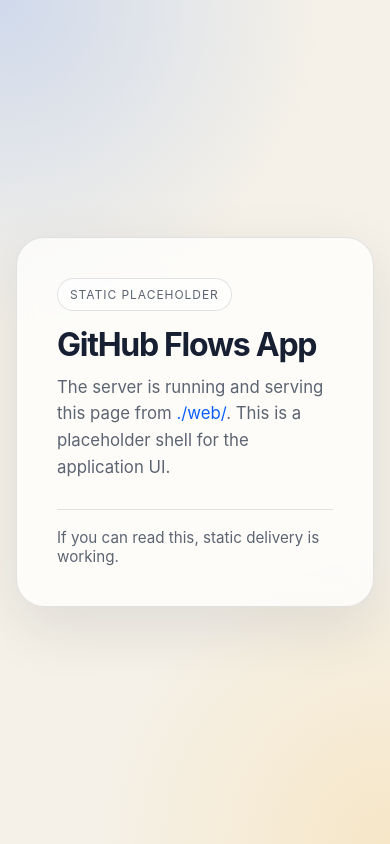
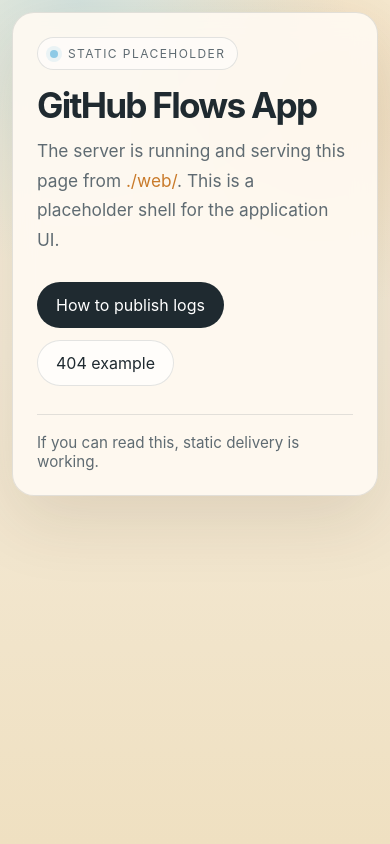
Before and after one commit to flancer32/github-flows-app, a website: page web/index.html in a window 390 px wide. Drawn offline with Linux system fonts and the light colour scheme.

Commit message:
Add log workspace docs and shared static styles

```diff
--- a/web/index.html
+++ b/web/index.html
@@ -4,90 +4,23 @@
     <meta charset="utf-8">
     <meta name="viewport" content="width=device-width, initial-scale=1">
     <title>GitHub Flows App</title>
-    <style>
-      :root {
-        color-scheme: light;
-        --bg: #f5f1e8;
-        --fg: #172033;
-        --muted: #5d6472;
-        --card: rgba(255, 255, 255, 0.74);
-        --line: rgba(23, 32, 51, 0.12);
-        --accent: #0b5fff;
-      }
-
-      * { box-sizing: border-box; }
-      html, body { height: 100%; }
-      body {
-        margin: 0;
-        font-family: Inter, ui-sans-serif, system-ui, -apple-system, BlinkMacSystemFont, "Segoe UI", sans-serif;
-        color: var(--fg);
-        background:
-          radial-gradient(circle at top left, rgba(11, 95, 255, 0.16), transparent 35%),
-          radial-gradient(circle at bottom right, rgba(255, 165, 0, 0.14), transparent 32%),
-          var(--bg);
-        display: grid;
-        place-items: center;
-      }
-
-      main {
-        width: min(720px, calc(100vw - 32px));
-        padding: 40px;
-        border: 1px solid var(--line);
-        border-radius: 28px;
-        background: var(--card);
-        backdrop-filter: blur(12px);
-        box-shadow: 0 20px 60px rgba(23, 32, 51, 0.10);
-      }
-
-      .eyebrow {
-        display: inline-block;
-        padding: 8px 12px;
-        border-radius: 999px;
-        border: 1px solid var(--line);
-        background: rgba(255, 255, 255, 0.55);
-        color: var(--muted);
-        font-size: 12px;
-        letter-spacing: 0.08em;
-        text-transform: uppercase;
-      }
-
-      h1 {
-        margin: 18px 0 12px;
-        font-size: clamp(2rem, 5vw, 3.8rem);
-        line-height: 1.02;
-        letter-spacing: -0.04em;
-      }
-
-      p {
-        margin: 0;
-        max-width: 56ch;
-        font-size: 1.05rem;
-        line-height: 1.6;
-        color: var(--muted);
-      }
-
-      .meta {
-        margin-top: 28px;
-        padding-top: 18px;
-        border-top: 1px solid var(--line);
-        font-size: 0.95rem;
-        color: var(--muted);
-      }
-
-      .accent {
-        color: var(--accent);
-      }
-    </style>
+    <link rel="stylesheet" href="/styles.css">
   </head>
   <body>
-    <main>
+    <main class="page">
+      <section class="shell">
         <span class="eyebrow">Static placeholder</span>
         <h1>GitHub Flows App</h1>
-      <p>
+        <p class="lede">
           The server is running and serving this page from <span class="accent">./web/</span>.
           This is a placeholder shell for the application UI.
         </p>
+        <div class="actions">
+          <a class="button" href="/log-workspace.html">How to publish logs</a>
+          <a class="button secondary" href="/404.html">404 example</a>
+        </div>
         <div class="meta">If you can read this, static delivery is working.</div>
+      </section>
     </main>
   </body>
 </html>
--- /dev/null
+++ b/web/styles.css
@@ -0,0 +1,205 @@
+:root {
+  color-scheme: light;
+  --bg: #f4ead7;
+  --bg-soft: #fff8eb;
+  --fg: #1f2a30;
+  --muted: #5f6b72;
+  --card: rgba(255, 250, 242, 0.9);
+  --line: rgba(31, 42, 48, 0.12);
+  --accent: #c97b2b;
+  --accent-strong: #9a5514;
+  --sky: #8ecae6;
+  --shadow: 0 24px 70px rgba(64, 45, 15, 0.12);
+}
+
+* {
+  box-sizing: border-box;
+}
+
+html,
+body {
+  min-height: 100%;
+}
+
+body {
+  margin: 0;
+  font-family: Inter, ui-sans-serif, system-ui, -apple-system, BlinkMacSystemFont, "Segoe UI", sans-serif;
+  color: var(--fg);
+  background:
+    radial-gradient(circle at 20% 0%, rgba(142, 202, 230, 0.35), transparent 30%),
+    radial-gradient(circle at 82% 12%, rgba(201, 123, 43, 0.16), transparent 26%),
+    linear-gradient(180deg, #f8efd9 0%, var(--bg) 42%, #efe0c1 100%);
+}
+
+a {
+  color: var(--accent-strong);
+  text-decoration-thickness: 0.08em;
+  text-underline-offset: 0.16em;
+}
+
+a:hover {
+  color: var(--accent);
+}
+
+.page {
+  width: min(1080px, calc(100vw - 40px));
+  margin: 0 auto;
+  padding: 44px 0 56px;
+}
+
+.shell {
+  padding: 44px;
+  border: 1px solid var(--line);
+  border-radius: 30px;
+  background: var(--card);
+  backdrop-filter: blur(12px);
+  box-shadow: var(--shadow);
+}
+
+.eyebrow {
+  display: inline-flex;
+  align-items: center;
+  gap: 10px;
+  padding: 8px 12px;
+  border: 1px solid var(--line);
+  border-radius: 999px;
+  background: rgba(255, 255, 255, 0.55);
+  color: var(--muted);
+  font-size: 12px;
+  letter-spacing: 0.12em;
+  text-transform: uppercase;
+}
+
+.eyebrow::before {
+  content: "";
+  width: 8px;
+  height: 8px;
+  border-radius: 999px;
+  background: var(--sky);
+  box-shadow: 0 0 0 4px rgba(142, 202, 230, 0.18);
+}
+
+h1 {
+  margin: 18px 0 14px;
+  font-size: clamp(2.2rem, 4.8vw, 4.8rem);
+  line-height: 0.98;
+  letter-spacing: -0.05em;
+}
+
+h2 {
+  margin: 0 0 14px;
+  font-size: clamp(1.2rem, 2vw, 1.7rem);
+  line-height: 1.15;
+  letter-spacing: -0.03em;
+}
+
+p {
+  margin: 0;
+  color: var(--muted);
+  font-size: 1.03rem;
+  line-height: 1.7;
+}
+
+.lede {
+  max-width: 64ch;
+  font-size: 1.08rem;
+}
+
+.grid {
+  display: grid;
+  gap: 20px;
+}
+
+.grid.cols-2 {
+  grid-template-columns: repeat(2, minmax(0, 1fr));
+}
+
+.panel {
+  padding: 24px;
+  border: 1px solid var(--line);
+  border-radius: 22px;
+  background: rgba(255, 255, 255, 0.58);
+}
+
+.panel p + p,
+.panel p + ul,
+.panel ul + p {
+  margin-top: 14px;
+}
+
+.actions {
+  display: flex;
+  flex-wrap: wrap;
+  gap: 12px;
+  margin-top: 28px;
+}
+
+.button {
+  display: inline-flex;
+  align-items: center;
+  gap: 10px;
+  padding: 12px 18px;
+  border-radius: 999px;
+  border: 1px solid rgba(31, 42, 48, 0.12);
+  background: var(--fg);
+  color: #fff;
+  text-decoration: none;
+}
+
+.button.secondary {
+  background: rgba(255, 255, 255, 0.7);
+  color: var(--fg);
+}
+
+.meta {
+  margin-top: 28px;
+  padding-top: 18px;
+  border-top: 1px solid var(--line);
+  color: var(--muted);
+  font-size: 0.95rem;
+}
+
+.accent {
+  color: var(--accent);
+}
+
+ul {
+  margin: 0;
+  padding-left: 20px;
+  color: var(--muted);
+  line-height: 1.7;
+}
+
+li + li {
+  margin-top: 8px;
+}
+
+.inline-kbd {
+  padding: 2px 8px;
+  border: 1px solid var(--line);
+  border-radius: 999px;
+  background: rgba(255, 255, 255, 0.8);
+  color: var(--fg);
+  font-family: ui-monospace, SFMono-Regular, Menlo, Monaco, Consolas, monospace;
+  font-size: 0.92em;
+}
+
+.stack-top {
+  margin-top: 28px;
+}
+
+@media (max-width: 760px) {
+  .page {
+    width: min(100vw - 24px, 1080px);
+    padding: 12px 0 24px;
+  }
+
+  .shell {
+    padding: 24px;
+    border-radius: 22px;
+  }
+
+  .grid.cols-2 {
+    grid-template-columns: 1fr;
+  }
+}
```
Also changed, not shown: web/404.html (+11 -87 lines), web/log-workspace.html (added, +72 -0 lines), README.md. Lines whose indentation alone changed are shown as unchanged.
